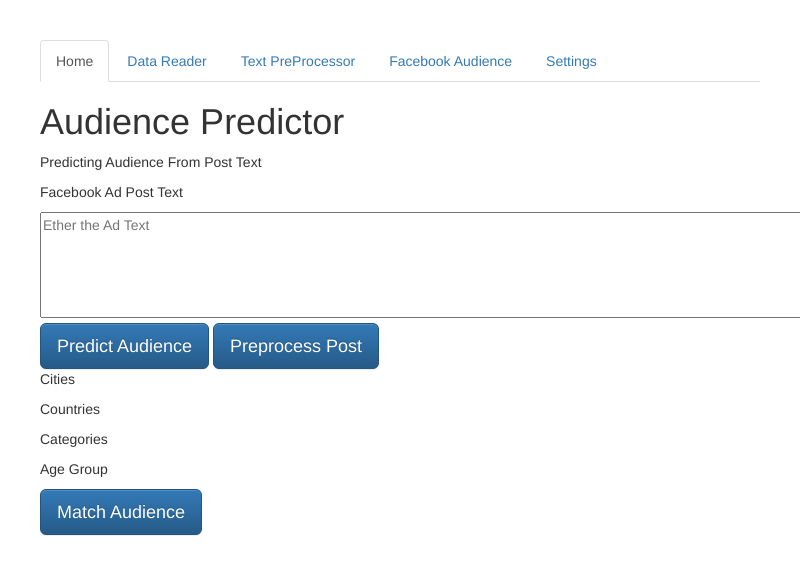
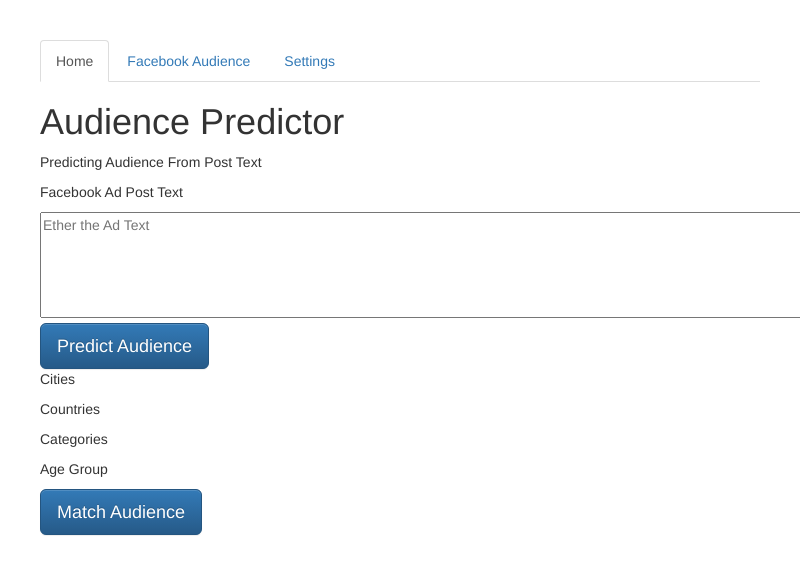
Before and after one commit to sandeep82945/audience-predictor, an Electron app: page index.html in a window 800 px wide. Shown: the top 574 px of the page. Drawn offline with nearby package versions, Linux system fonts and the light colour scheme; files that its build step writes are made by us from their sources; files whose address does not match are found by name.

Commit message:
Removed unnecessary buttons

```diff
--- a/index.html
+++ b/index.html
@@ -11,8 +11,6 @@
   <body>
     <ul class="nav nav-tabs">
     <li class="active"><a data-toggle="tab" href="#home">Home</a></li>
-    <li><a data-toggle="tab" href="#menu1">Data Reader</a></li>
-    <li><a data-toggle="tab" href="#menu2">Text PreProcessor</a></li>
     <li><a data-toggle="tab" href="#menu3">Facebook Audience</a></li>
     <li><a data-toggle="tab" href="#menu4">Settings</a></li>
   </ul>
@@ -26,8 +24,6 @@
     <textarea name="Text1" cols="100" rows="5" id ="post_text" placeholder="Ether the Ad Text"></textarea>
     <div>
      <button type="button" class="btn btn-lg btn-primary" id ="predict_audeience">Predict Audience</button>
-
-    <button type="button" class="btn btn-lg btn-primary" id ="process_post_text"> Preprocess Post </button>
     </div>
     <p>Cities </p>
     <div><p id="demo_cities"></p></div>
```
